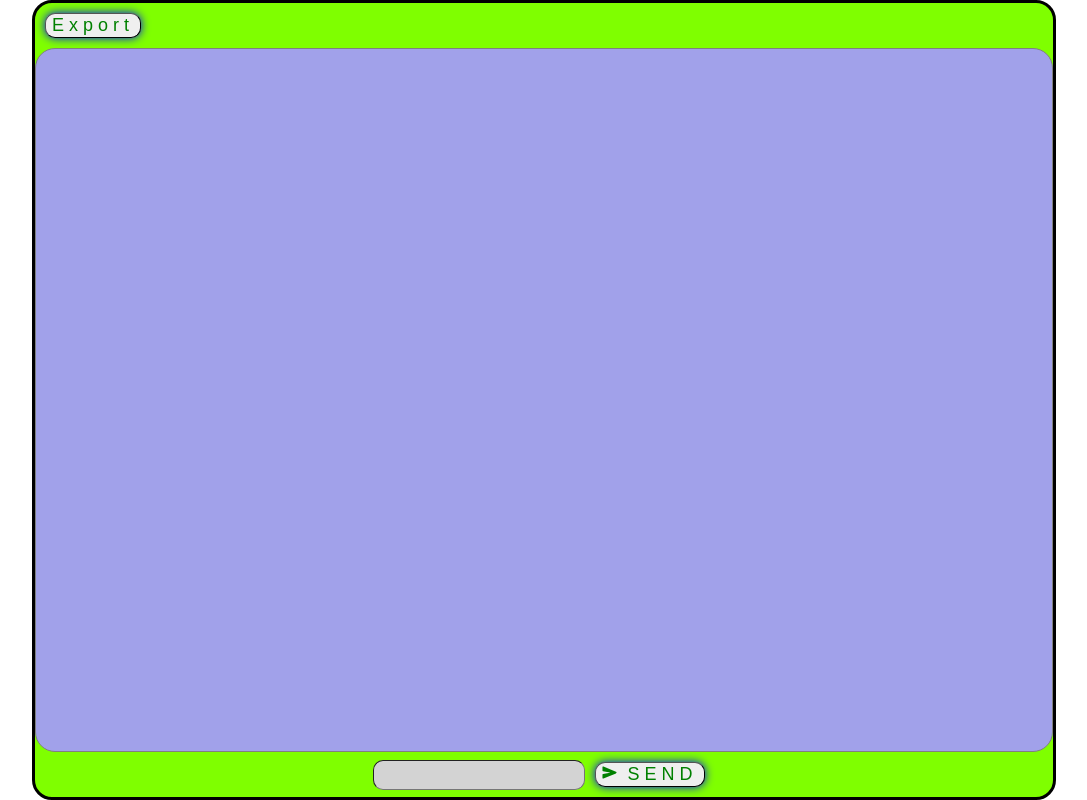
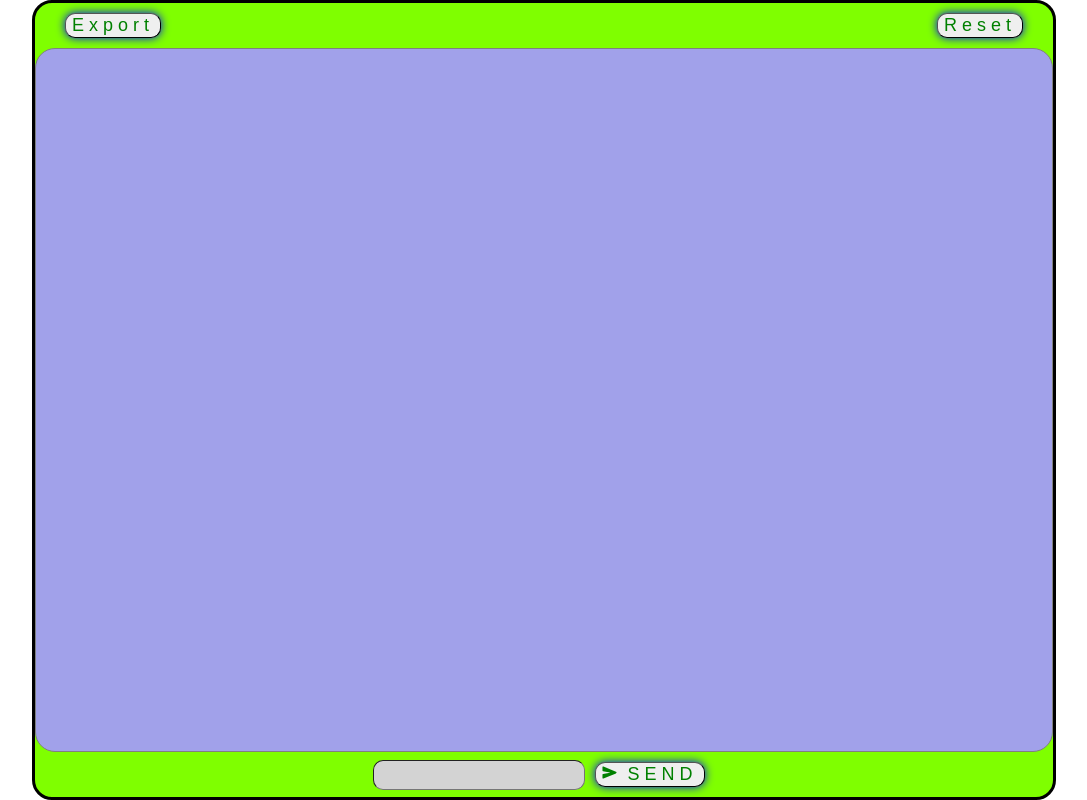
Before and after one commit to nahom-mersha/Saint-Yared-academy-ai, a React app in the folder frontend/: page / in a window 1280 px wide. Shown: the whole page, without its empty margins (96-1183 px from the left). Built offline with nearby package versions, Linux system fonts and the light colour scheme; the HTML template or start-up script is replaced by a standard one.

Commit message:
Added reset functionality

```diff
--- a/frontend/src/components/NM_MainChatApp.jsx
+++ b/frontend/src/components/NM_MainChatApp.jsx
@@ -2,7 +2,9 @@ import { useState, useRef, useEffect } from "react";
 import { ChatMessagesRenderer } from "./NM_ChatMessagesRenderer";
 import InputBar from "./NM_input_bar";
 import "../styles/NM_full_app_box_and_message_box.css"
+import "../styles/NM_top_header.css"
 import Export_button from "./NM_export_button.jsx"
+import Reset_button from "./NM_reset_button.jsx";
 
 export function MainChatApp(){
     const manager = useState([])
@@ -68,7 +70,10 @@ export function MainChatApp(){
 
             return(
             <div className="FullAppBox">
-                <Export_button></Export_button>
+                <div className="top_header">
+                    <Export_button></Export_button>
+                    <Reset_button chatArrayUpdater={chatArrayUpdater}></Reset_button>
+                </div>
                 <div className="messagesBoxCSS" ref={messagesBox}>
                     <ChatMessagesRenderer messages ={chatArray}>
                     </ChatMessagesRenderer>
--- /dev/null
+++ b/frontend/src/components/NM_reset_button.jsx
@@ -0,0 +1,20 @@
+import "../styles/NM_send_button.css"
+
+function Reset_button(props){
+    const chatArrayUpdater = props.chatArrayUpdater
+    async function reset_funct(){
+        chatArrayUpdater([])
+
+        await fetch("http://127.0.0.1:5000/reset", {
+            method: "POST"
+        })
+    }
+
+    return(
+        <div>
+            <button className="send_button" onClick={reset_funct}>Reset</button>
+        </div>
+    )
+}
+
+export default Reset_button;
--- /dev/null
+++ b/frontend/src/styles/NM_top_header.css
@@ -0,0 +1,6 @@
+.top_header{
+    display: flex;
+    justify-content: space-between;
+    padding-left: 20px;
+    padding-right: 20px;
+}
```
Also changed, not shown: 1 other file (tests, documents, lock files or other folders).
